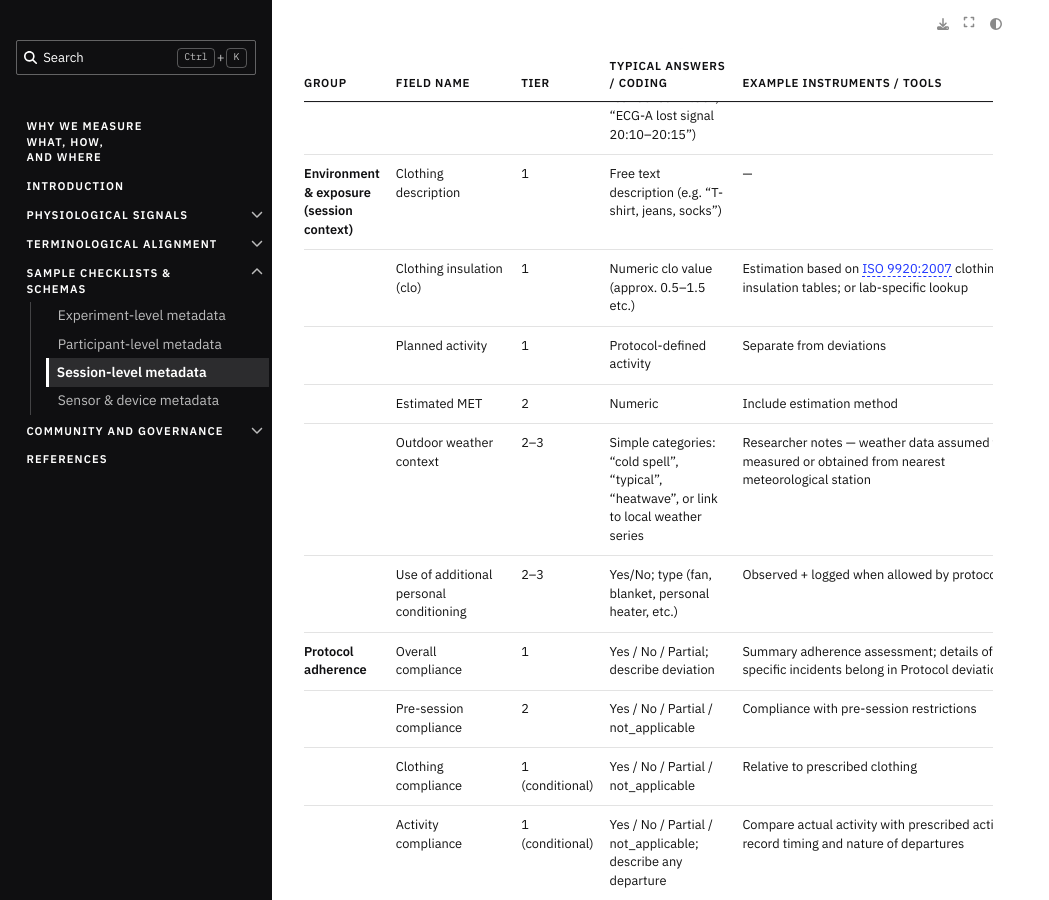
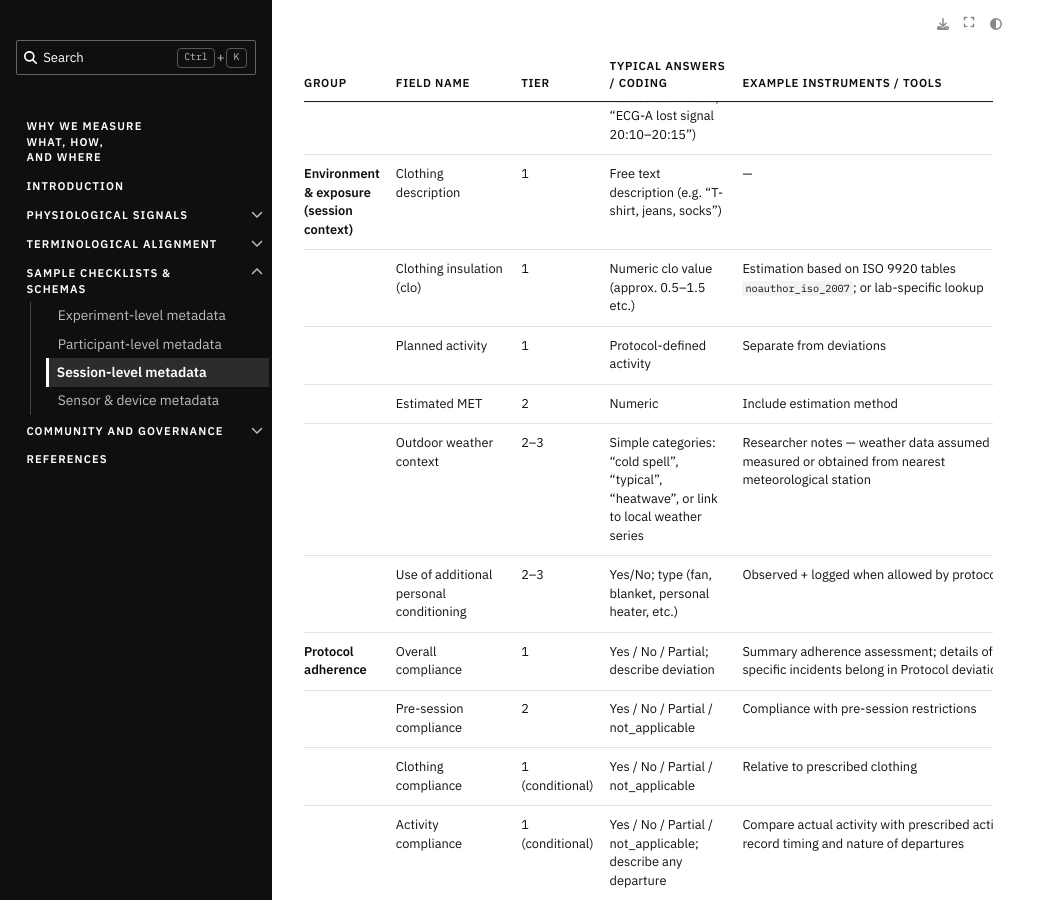
Before and after one commit to bilgekobas/WhyWeMeasureWhat, a Jupyter Book: the page built from book/content/sample-checklists-schemas/session-level-metadata.md, in a window 1280 px wide and 900 px high, scrolled down 2681 px. Shown: the whole window, without its empty margins (0-1049 px from the left). Built offline with Jupyter Book 1.0.4 settings and Sphinx 7.4.7 and the Sphinx Book theme 1.1.4, drawn with Linux system fonts in a browser that asks for light colours; cross-references to code outside the pages are shown as plain code.

Commit message:
Restore internal ISO reference citation

```diff
--- a/book/content/sample-checklists-schemas/session-level-metadata.md
+++ b/book/content/sample-checklists-schemas/session-level-metadata.md
@@ -42,7 +42,7 @@ Session metadata can be recorded via paper logs, REDCap/Qualtrics forms, or digi
 | | Skin preparation per device | 2 | Device ID → method (e.g. EDA-03 → alcohol wipe + dry / TMP-01 → none) | — |
 | | Sensor deviations | 2 | Free text (e.g. "TMP-02 detached at 19:30, reattached 19:35"; "ECG-A lost signal 20:10–20:15") | Any deviation from standard placement or signal interruption |
 | **Environment & exposure (session context)** | Clothing description | 1 | Free text description (e.g. “T-shirt, jeans, socks”) | — |
-| | Clothing insulation (clo) | 1 | Numeric clo value (approx. 0.5–1.5 etc.) | Estimation based on [ISO 9920:2007](https://www.iso.org/standard/39257.html) clothing-insulation tables; or lab-specific lookup |
+| | Clothing insulation (clo) | 1 | Numeric clo value (approx. 0.5–1.5 etc.) | Estimation based on ISO 9920 tables {cite:p}`noauthor_iso_2007`; or lab-specific lookup |
 | | Planned activity | 1 | Protocol-defined activity | Separate from deviations |
 | | Estimated MET | 2 | Numeric | Include estimation method |
 | | Outdoor weather context | 2–3 | Simple categories: “cold spell”, “typical”, “heatwave”, or link to local weather series | Researcher notes — weather data assumed to be measured or obtained from nearest meteorological station |
```
